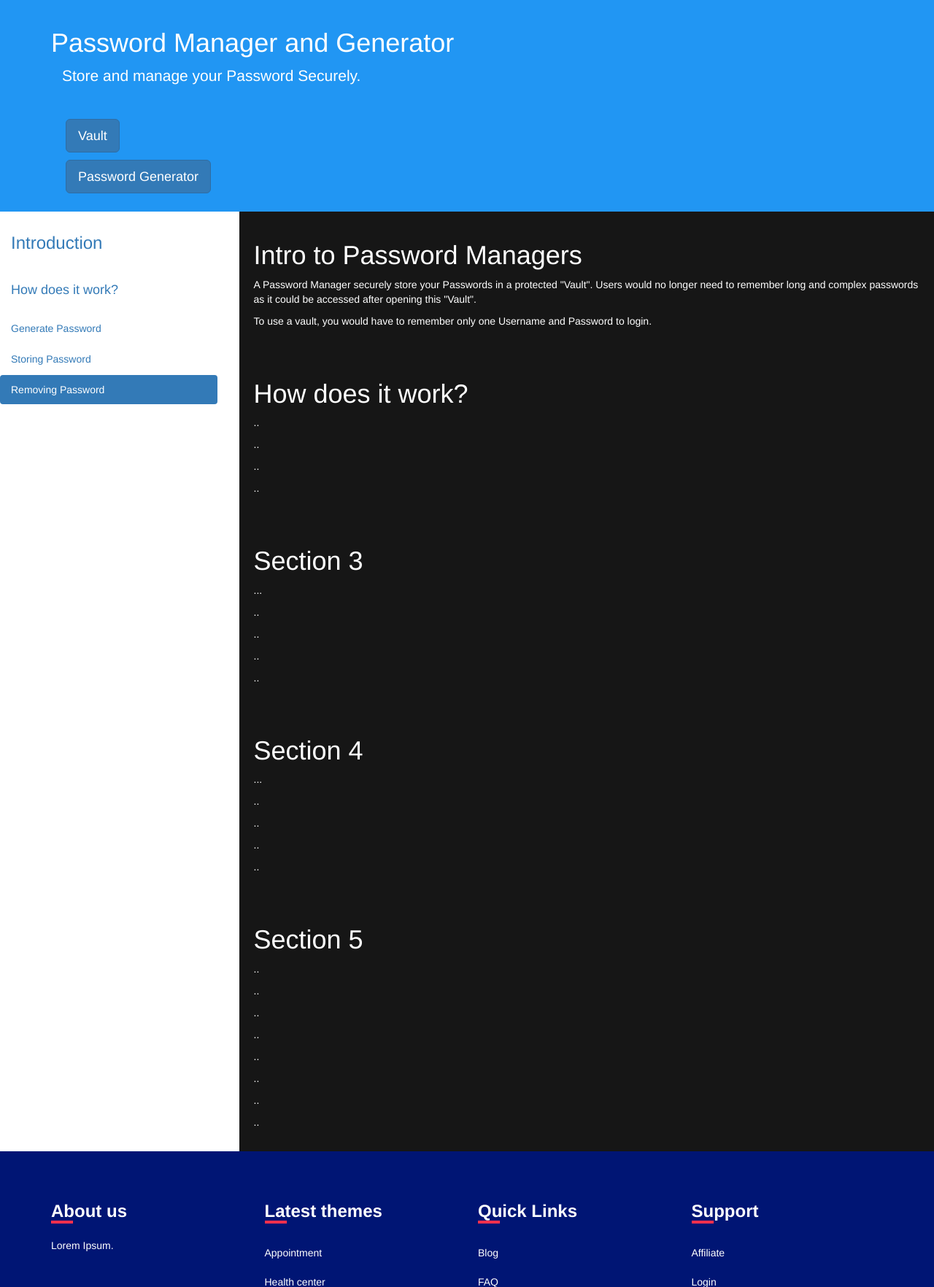
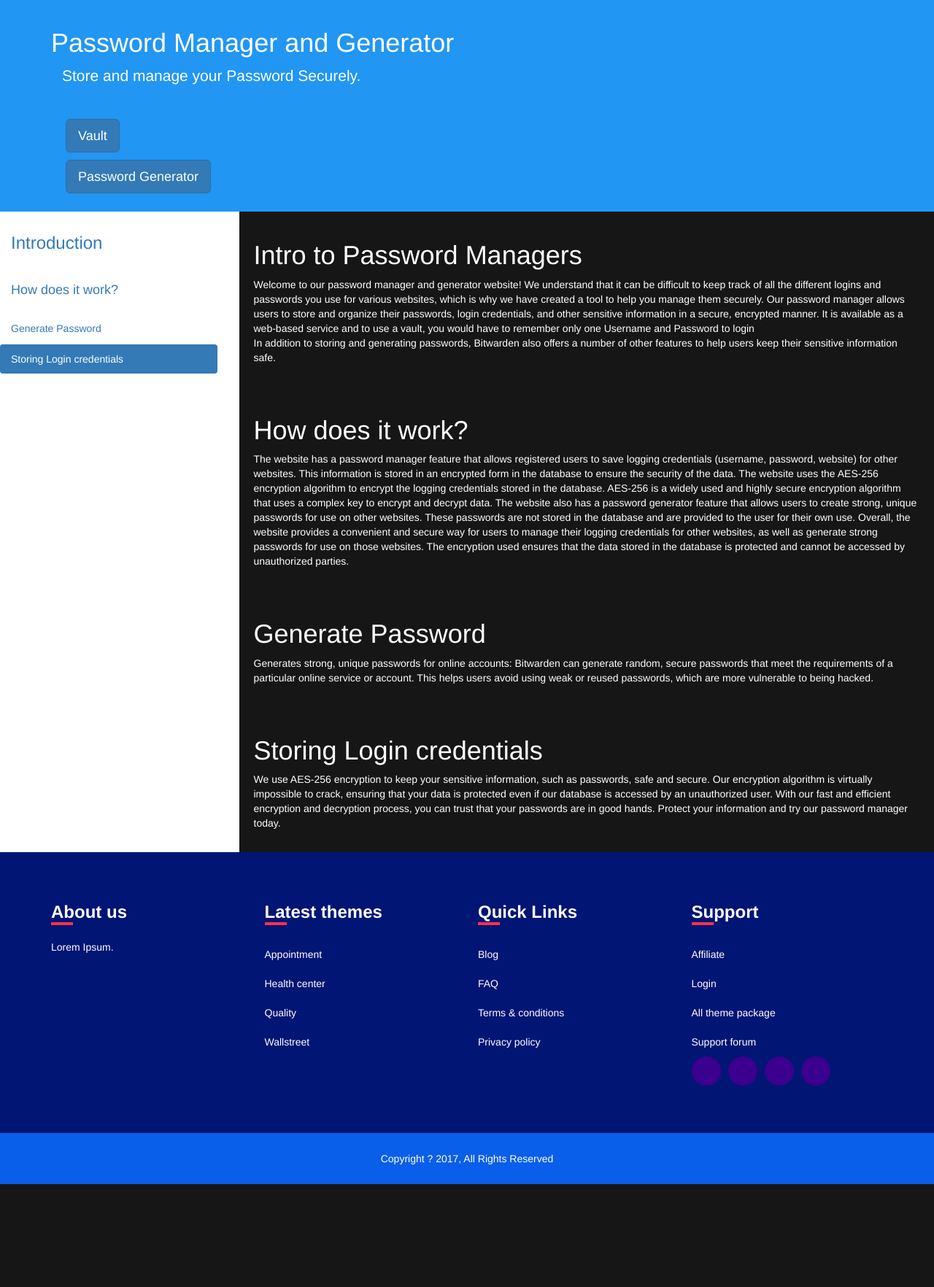
Before and after one commit to stevensio123/SafeKeep, a Flask app: page / in a window 1280 px wide. Shown: the part 52-1816 px from the top of the page at 73% size. After the commit the page ends 1675 px from the top, so only its background shows below. Run offline with Flask 3, Linux system fonts and the light colour scheme; data comes from the database, SQL or seed files in the repository; some libraries are stand-ins or nearby versions.

Commit message:
modified:   app/templates/index.html

```diff
--- a/app/templates/index.html
+++ b/app/templates/index.html
@@ -31,14 +31,12 @@
 
     <div class="row">
         <div class="col-lg-3 hidden-md hidden-sm hidden-xs">
-
             <nav id="myScrollspy" >
               <ul class="nav nav-pills nav-stacked affix-top" data-spy="affix" data-offset-top="250">
                     <li><a href="#section1"><h3>Introduction</h3></a></li>
                     <li><a href="#section2"><h4>How does it work?</h4></a></li>
                     <li><a href="#section3">Generate Password</a></li>
-                    <li><a href="#section4">Storing Password</a></li>
-                    <li><a href="#section5">Removing Password</a></li>
+                    <li><a href="#section4">Storing Login credentials</a></li>
               </ul>
             </nav>
 
@@ -46,51 +44,36 @@
 
         <div class="col-lg-9">
           <div id="section1">
-
             <h1>Intro to Password Managers</h1>
-            <p>A Password Manager securely store your Passwords in a protected "Vault". Users would no longer need to remember long and complex passwords as it could be accessed after opening this "Vault".</p>
-            <p>To use a vault, you would have to remember only one Username and Password to login.
+            <p>
+              Welcome to our password manager and generator website! We understand that it can be difficult to keep track of all the different logins and passwords you use for various websites, which is why we have created a tool to help you manage them securely.
+              Our password manager allows users to store and organize their passwords, login credentials, and other sensitive information in a secure, encrypted manner. It is available as a web-based service and to use a vault, you would have to remember only one Username and Password to login
+              <br>In addition to storing and generating passwords, Bitwarden also offers a number of other features to help users keep their sensitive information safe.
+            </p>
           </div>
           <div id="section2">
             <h1>How does it work?</h1>
-            <p></p>
-            <p>..</p>
-            <p>..</p>
-            <p>..</p>
-            <p>..</p>
+            <p>
+              The website has a password manager feature that allows registered users to save logging credentials (username, password, website) for other websites. This information is stored in an encrypted form in the database to ensure the security of the data.
+              The website uses the AES-256 encryption algorithm to encrypt the logging credentials stored in the database. AES-256 is a widely used and highly secure encryption algorithm that uses a complex key to encrypt and decrypt data.
+              The website also has a password generator feature that allows users to create strong, unique passwords for use on other websites. These passwords are not stored in the database and are provided to the user for their own use.
+              Overall, the website provides a convenient and secure way for users to manage their logging credentials for other websites, as well as generate strong passwords for use on those websites. The encryption used ensures that the data stored in the database is protected and cannot be accessed by unauthorized parties.
+            </p>
           </div>
           <div id="section3">
-            <h1>Section 3</h1>
-            <p>...</p>
-            <p>..</p>
-            <p>..</p>
-            <p>..</p>
-            <p>..</p>
+            <h1>Generate Password</h1>
+            <p>
+              Generates strong, unique passwords for online accounts: Bitwarden can generate random, secure passwords that meet the requirements of a particular online service or account. This helps users avoid using weak or reused passwords, which are more vulnerable to being hacked.
+            </p>
           </div>
           <div id="section4">
-            <h1>Section 4</h1>
-            <p>...</p>
-            <p>..</p>
-            <p>..</p>
-            <p>..</p>
-            <p>..</p>
-          </div>
-          <div id="section5">
-            <h1>Section 5</h1>
-            <p>..</p>
-            <p>..</p>
-            <p>..</p>
-            <p>..</p>
-            <p>..</p>
-            <p>..</p>
-            <p>..</p>
-            <p>..</p>
-
+            <h1>Storing Login credentials</h1>
+            <p>
+              We use AES-256 encryption to keep your sensitive information, such as passwords, safe and secure. Our encryption algorithm is virtually impossible to crack, ensuring that your data is protected even if our database is accessed by an unauthorized user. With our fast and efficient encryption and decryption process, you can trust that your passwords are in good hands. Protect your information and try our password manager today.
+            </p>
           </div>
         </div>
       </div>
-
-
 
 <div>
 {% include "footer.html" %}
```
